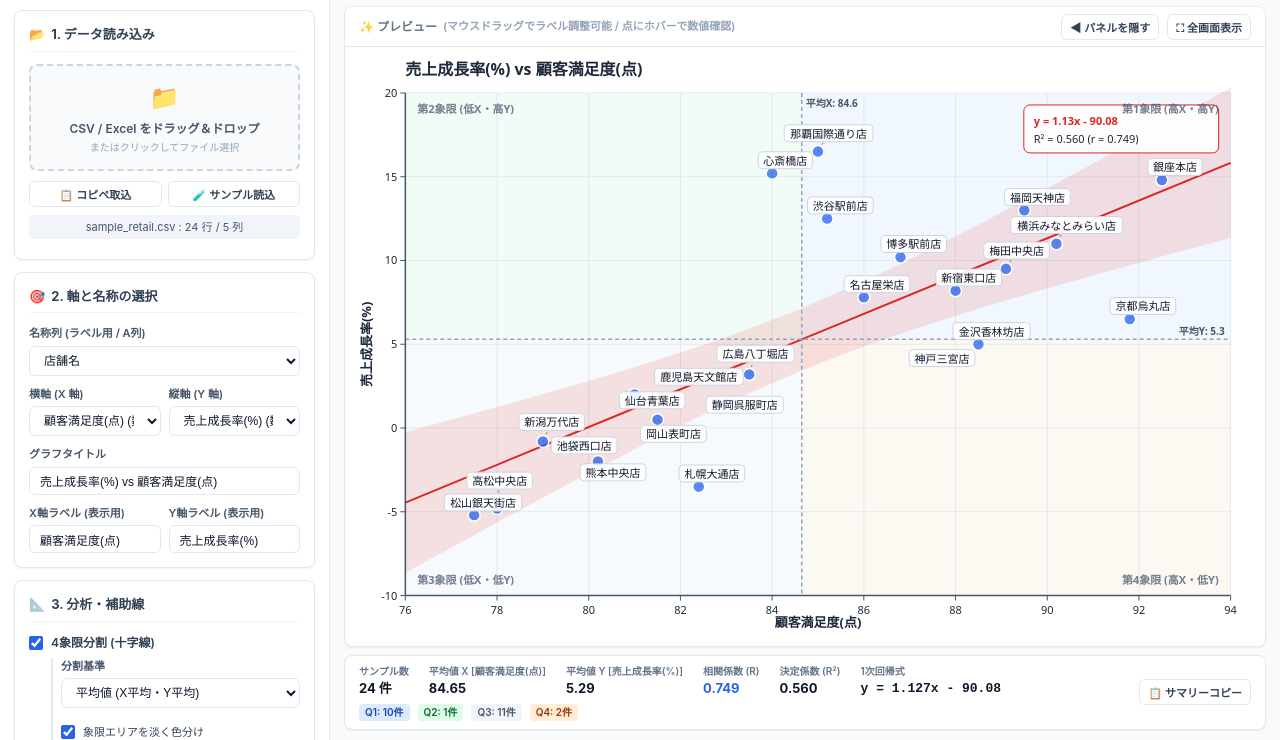
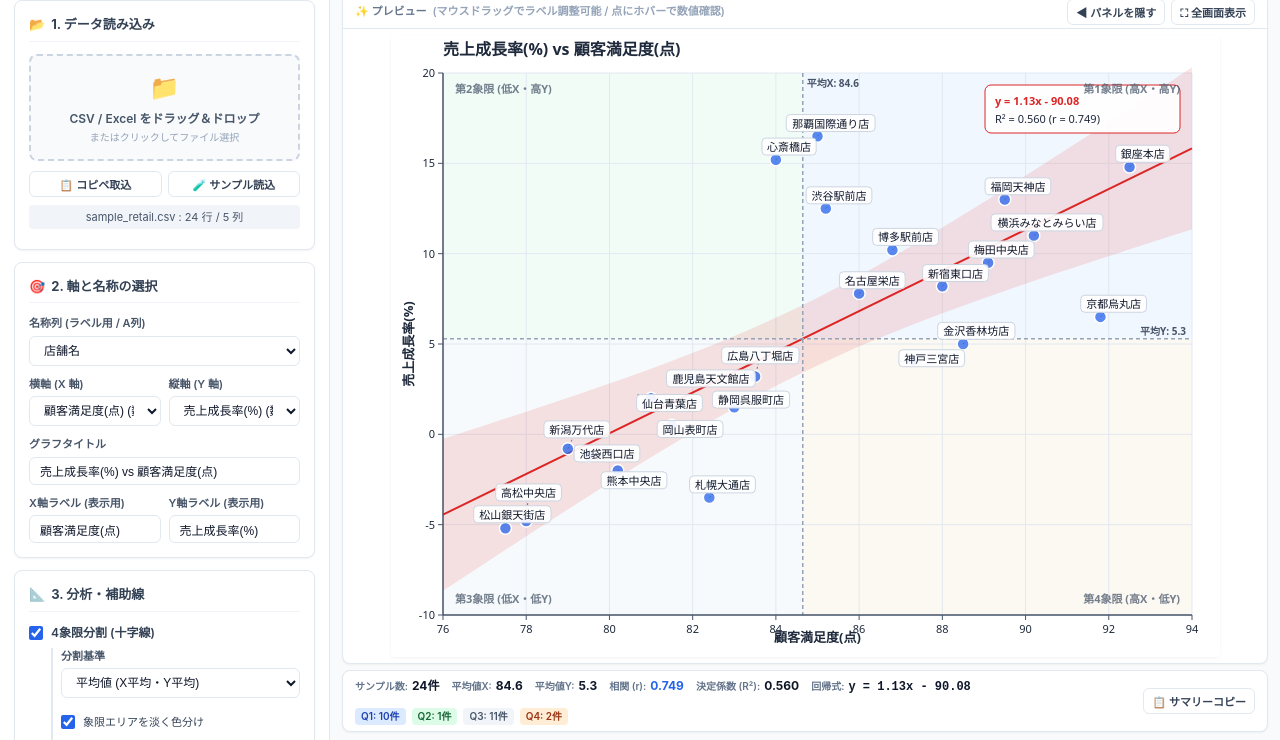
Before and after one commit to satoshi-ohwada/scatter-tool, a plain HTML site: page index.html in a window 1280 px wide. Shown: the part 60-800 px from the top of the page. Drawn offline with Linux system fonts and the light colour scheme.

Commit message:
fix: 散布図の縦横比を標準4:3に固定して縦潰れを防止、小型ノートPC対応レイアウトに最適化

```diff
--- a/css/style.css
+++ b/css/style.css
@@ -38,13 +38,13 @@ body {
 
 /* ヘッダー */
 .app-header {
-  height: 56px;
+  height: 46px;
   background-color: var(--bg-card);
   border-bottom: 1px solid var(--border-color);
   display: flex;
   align-items: center;
   justify-content: space-between;
-  padding: 0 20px;
+  padding: 0 16px;
   flex-shrink: 0;
   z-index: 10;
 }
@@ -52,15 +52,15 @@ body {
 .brand {
   display: flex;
   align-items: center;
-  gap: 10px;
+  gap: 8px;
 }
 
 .brand-icon {
-  font-size: 22px;
+  font-size: 18px;
 }
 
 .brand-title {
-  font-size: 17px;
+  font-size: 15px;
   font-weight: 700;
   color: #1e293b;
 }
@@ -333,8 +333,8 @@ body {
   flex: 1;
   display: flex;
   flex-direction: column;
-  padding: 10px 14px;
-  gap: 8px;
+  padding: 8px 12px;
+  gap: 6px;
   overflow: hidden;
   background-color: #f8fafc;
 }
@@ -350,6 +350,7 @@ body {
   overflow: hidden;
   position: relative;
   transition: all 0.2s ease;
+  min-height: 0; /* flexアイテムの縮小を許可 */
 }
 
 /* 全画面最大化表示 */
@@ -368,9 +369,9 @@ body {
 }
 
 .chart-toolbar {
-  height: 40px;
+  height: 34px;
   border-bottom: 1px solid var(--border-color);
-  padding: 0 14px;
+  padding: 0 12px;
   display: flex;
   align-items: center;
   justify-content: space-between;
@@ -379,7 +380,7 @@ body {
 }
 
 .chart-toolbar-title {
-  font-size: 12px;
+  font-size: 11px;
   font-weight: 600;
   color: #64748b;
   display: flex;
@@ -390,7 +391,7 @@ body {
 .chart-toolbar-actions {
   display: flex;
   align-items: center;
-  gap: 8px;
+  gap: 6px;
 }
 
 .chart-wrapper {
@@ -399,7 +400,7 @@ body {
   display: flex;
   align-items: center;
   justify-content: center;
-  padding: 4px;
+  padding: 6px;
   overflow: hidden;
   width: 100%;
   height: 100%;
@@ -411,51 +412,62 @@ body {
   text-align: center;
 }
 
-/* サマリーバー (フッターカード) */
+/* サマリーバー (フッターカード - 小さめノートPC対応スリムスタイル) */
 .summary-card {
   background-color: #ffffff;
   border: 1px solid var(--border-color);
   border-radius: var(--radius);
-  padding: 8px 14px;
+  padding: 6px 12px;
   box-shadow: var(--shadow-sm);
   display: flex;
   align-items: center;
   justify-content: space-between;
+  gap: 10px;
   flex-shrink: 0;
+  min-height: 36px;
 }
 
 .summary-content {
   flex: 1;
+  display: flex;
+  align-items: center;
+  justify-content: space-between;
+  gap: 12px;
+  flex-wrap: wrap;
 }
 
 .summary-grid {
   display: flex;
-  gap: 20px;
+  gap: 12px;
+  align-items: baseline;
   flex-wrap: wrap;
 }
 
 .summary-item {
-  display: flex;
-  flex-direction: column;
+  display: inline-flex;
+  align-items: baseline;
+  gap: 4px;
 }
 
 .summary-label {
   font-size: 10px;
   color: var(--text-muted);
   font-weight: 600;
-  text-transform: uppercase;
+  white-space: nowrap;
 }
 
 .summary-val {
-  font-size: 13px;
+  font-size: 12px;
   font-weight: 700;
   color: var(--text-main);
+  white-space: nowrap;
 }
 
 .quadrant-counts {
   display: flex;
-  gap: 8px;
-  margin-top: 6px;
+  gap: 6px;
+  margin-top: 0;
+  align-items: center;
 }
 
 .q-badge {
--- a/js/app.js
+++ b/js/app.js
@@ -153,28 +153,28 @@ document.addEventListener('DOMContentLoaded', () => {
     elements.summaryContent.innerHTML = `
       <div class="summary-grid">
         <div class="summary-item">
-          <div class="summary-label">サンプル数</div>
-          <div class="summary-val">${stats.totalCount} 件</div>
+          <span class="summary-label">サンプル数:</span>
+          <span class="summary-val">${stats.totalCount}件</span>
         </div>
         <div class="summary-item">
-          <div class="summary-label">${splitName} X [${xKey}]</div>
-          <div class="summary-val">${stats.splitX.toFixed(2)}</div>
+          <span class="summary-label">${splitName}X:</span>
+          <span class="summary-val">${stats.splitX.toFixed(1)}</span>
         </div>
         <div class="summary-item">
-          <div class="summary-label">${splitName} Y [${yKey}]</div>
-          <div class="summary-val">${stats.splitY.toFixed(2)}</div>
+          <span class="summary-label">${splitName}Y:</span>
+          <span class="summary-val">${stats.splitY.toFixed(1)}</span>
         </div>
         <div class="summary-item">
-          <div class="summary-label">相関係数 (r)</div>
-          <div class="summary-val ${Math.abs(reg.r) > 0.6 ? 'text-primary' : ''}">${reg.r.toFixed(3)}</div>
+          <span class="summary-label">相関 (r):</span>
+          <span class="summary-val ${Math.abs(reg.r) > 0.6 ? 'text-primary' : ''}">${reg.r.toFixed(3)}</span>
         </div>
         <div class="summary-item">
-          <div class="summary-label">決定係数 (R²)</div>
-          <div class="summary-val font-bold">${reg.r2.toFixed(3)}</div>
+          <span class="summary-label">決定係数 (R²):</span>
+          <span class="summary-val font-bold">${reg.r2.toFixed(3)}</span>
         </div>
         <div class="summary-item">
-          <div class="summary-label">1次回帰式</div>
-          <div class="summary-val text-mono">y = ${reg.slope.toFixed(3)}x ${sign} ${Math.abs(reg.intercept).toFixed(2)}</div>
+          <span class="summary-label">回帰式:</span>
+          <span class="summary-val text-mono">y = ${reg.slope.toFixed(2)}x ${sign} ${Math.abs(reg.intercept).toFixed(2)}</span>
         </div>
       </div>
       <div class="quadrant-counts">
--- a/js/scatter.js
+++ b/js/scatter.js
@@ -277,26 +277,39 @@ class ScatterPlot {
     const sortedY = [...validRows].sort((a, b) => b._y - a._y);
     sortedY.forEach((r, rank) => { r._rankY = rank + 1; });
 
-    // コンテナの実描画領域に合わせてレスポンシブにサイズを決定 (画面全体を大きく活用)
-    let width = this.options.width;
-    let height = this.options.height;
+    // 一般的な散布図の縦横比 (通常時は自然で美しい 4:3 = 1.333、1:1比率固定時は 1.0)
+    const targetAspect = this.options.lockAspect1to1 ? 1.0 : 1.333;
+    let renderW = 800;
+    let renderH = 600;
+
     if (this.container) {
       const rect = this.container.getBoundingClientRect();
-      if (rect.width > 200 && rect.height > 200) {
-        width = Math.round(rect.width);
-        height = Math.round(rect.height);
+      const contW = rect.width > 100 ? rect.width : 800;
+      const contH = rect.height > 100 ? rect.height : 600;
+
+      if (contW / contH > targetAspect) {
+        // コンテナが横長の場合: コンテナの高さに合わせて幅を4:3に制限 (縦潰れ防止)
+        renderH = Math.max(280, Math.floor(contH));
+        renderW = Math.round(renderH * targetAspect);
+      } else {
+        // コンテナが縦長の場合: コンテナの幅に合わせて高さを4:3に設定
+        renderW = Math.max(380, Math.floor(contW));
+        renderH = Math.round(renderW / targetAspect);
       }
     }
+
+    const width = renderW;
+    const height = renderH;
     this.currentRenderWidth = width;
     this.currentRenderHeight = height;
 
     // タイトルの有無に応じて上部余白を最適化 (無駄な余白を削減してグラフを最大化)
     const hasTitle = Boolean(this.options.title && this.options.title.trim());
     const margin = {
-      top: hasTitle ? 42 : 26,
-      right: 30,
-      bottom: 46,
-      left: 56
+      top: hasTitle ? 38 : 22,
+      right: 28,
+      bottom: 42,
+      left: 52
     };
 
     const plotW = Math.max(100, width - margin.left - margin.right);
@@ -335,8 +348,13 @@ class ScatterPlot {
     const svg = document.createElementNS(svgNS, "svg");
     svg.setAttribute("xmlns", svgNS);
     svg.setAttribute("viewBox", `0 0 ${width} ${height}`);
-    svg.setAttribute("width", "100%");
-    svg.setAttribute("height", "100%");
+    svg.style.maxWidth = "100%";
+    svg.style.maxHeight = "100%";
+    svg.style.width = "auto";
+    svg.style.height = "auto";
+    svg.style.display = "block";
+    svg.style.boxShadow = "0 1px 3px rgba(0,0,0,0.06)";
+    svg.style.borderRadius = "4px";
     svg.style.fontFamily = "system-ui, -apple-system, sans-serif";
     svg.style.userSelect = "none";
     this.svg = svg;
```
Also changed, not shown: 1 other file.
